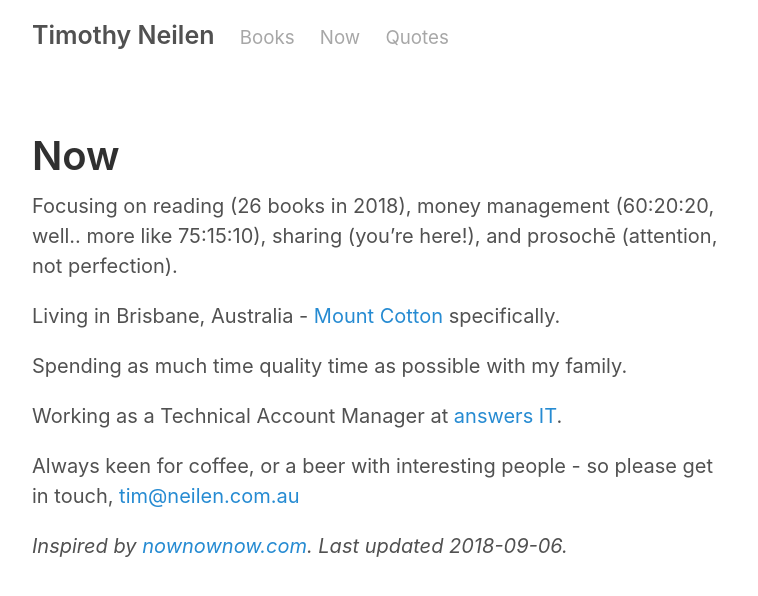
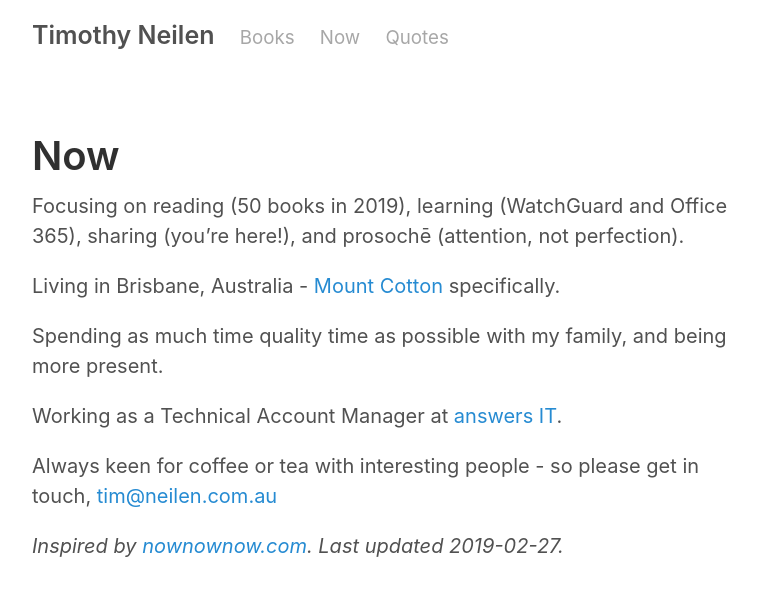
Before and after one commit to teejayen/teejayen.github.io, a Jekyll site: the page built from now.md, in a window 1280 px wide. Shown: the top 596 px of the page, without its empty margins (258-1016 px from the left). Built offline with Jekyll 4.4.1, drawn with Linux system fonts in a browser that asks for light colours.

Commit message:
updated now page

```diff
--- a/now.md
+++ b/now.md
@@ -3,18 +3,18 @@ title: Now
 permalink: now/
 layout: page
 sitemap:
-  lastmod: 2018-09-06
+  lastmod: 2019-02-27
   priority: 0.7
   changefreq: 'weekly'
 ---
-Focusing on reading (26 books in 2018), money management (60:20:20, well.. more like 75:15:10), sharing (you're here!), and prosochē (attention, not perfection).
+Focusing on reading (50 books in 2019), learning (WatchGuard and Office 365), sharing (you're here!), and prosochē (attention, not perfection).
 
 Living in Brisbane, Australia - [Mount Cotton](https://en.wikipedia.org/wiki/Mount_Cotton,_Queensland) specifically.
 
-Spending as much time quality time as possible with my family.
+Spending as much time quality time as possible with my family, and being more present.
 
 Working as a Technical Account Manager at [answers IT](https://answersit.com.au).
 
-Always keen for coffee, or a beer with interesting people - so please get in touch, [tim@neilen.com.au](mailto:tim@neilen.com.au?Subject=Let's%20do%20coffee...)
+Always keen for coffee or tea with interesting people - so please get in touch, [tim@neilen.com.au](mailto:tim@neilen.com.au?Subject=Let's%20do%20coffee...)
 
-*Inspired by [nownownow.com](https://nownownow.com). Last updated 2018-09-06.*
+*Inspired by [nownownow.com](https://nownownow.com). Last updated 2019-02-27.*
```
